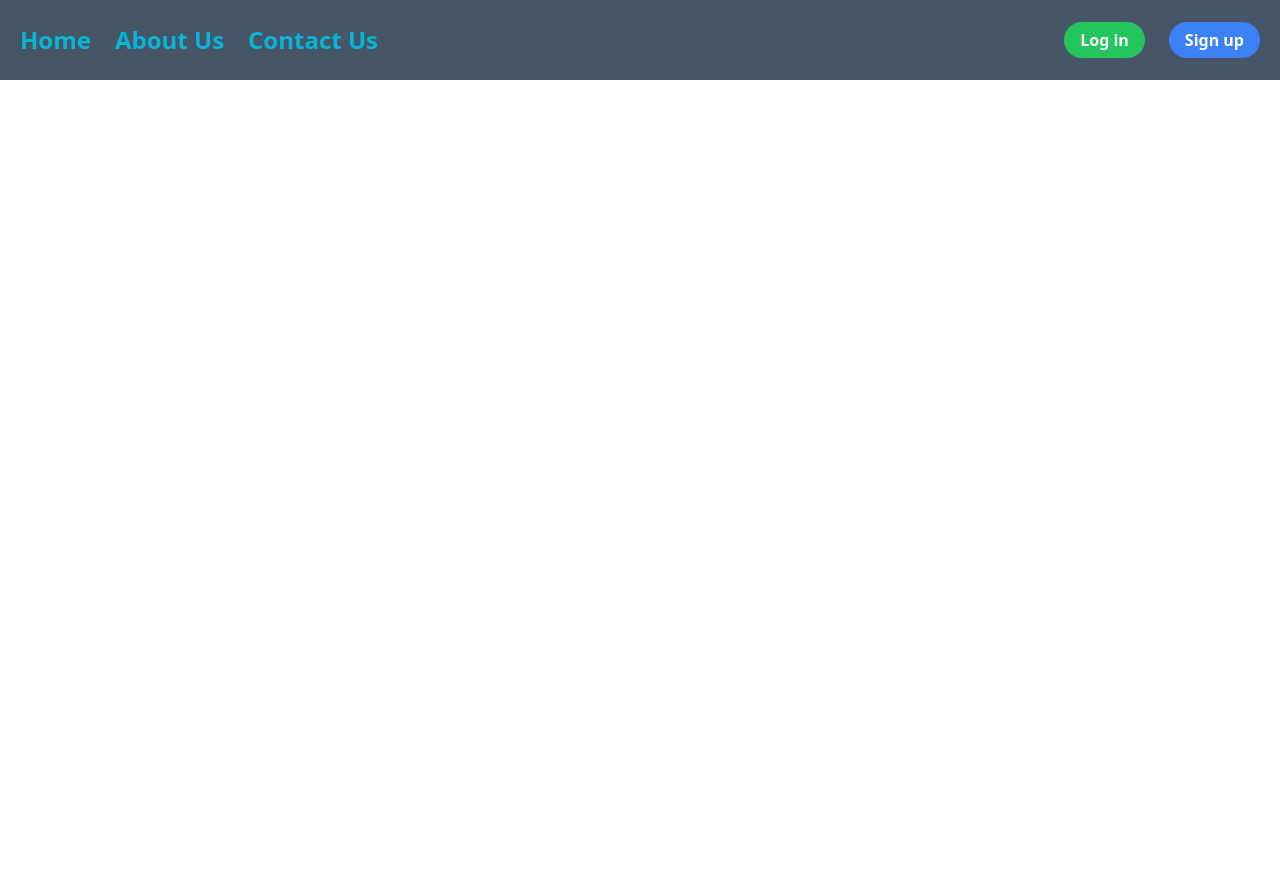
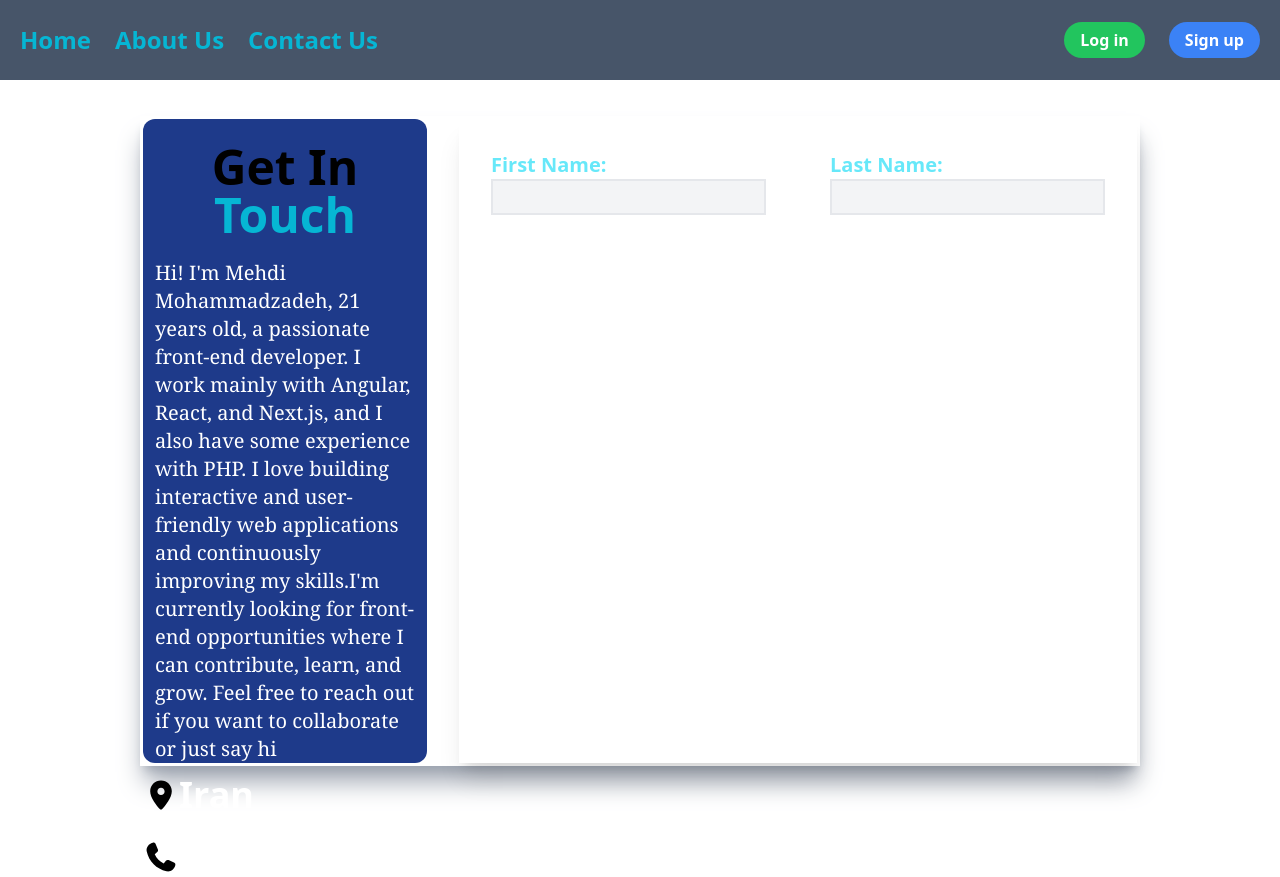
Before and after one commit to MahdiDeveloper1383/react-shop, a React (Create React App) app: page /contact-us in a window 1280 px wide. Before the commit the page ends 800 px from the top, so only its background shows below. Built offline with nearby package versions, Linux system fonts and the light colour scheme.

Commit message:
set Contact us

```diff
--- a/src/Pages/Shop/Contact-us.tsx
+++ b/src/Pages/Shop/Contact-us.tsx
@@ -6,6 +6,36 @@ const ContactUs = () => {
         <React.Fragment>
             <title>Contact Us</title>
             <Header/>
+            <div className="p-5 flex justify-center">
+            <div className="w-[1000px] h-[650px] flex  border-[3px] border-white shadow-xl shadow-gray-400">
+                <div className="left w-96  bg-blue-900 rounded-xl pt-6">
+                    <h2 className="text-5xl font-extrabold  text-center">Get In <span className="text-cyan-500">Touch</span></h2>
+                    <p className="text-xl mt-2 p-3 font-serif text-white">Hi! I'm Mehdi Mohammadzadeh, 21 years old, a passionate front-end developer. I work mainly with Angular, React, and Next.js, and I also have some experience with PHP. I love building interactive and user-friendly web applications and continuously improving my skills.I'm currently looking for front-end opportunities where I can contribute, learn, and grow. Feel free to reach out if you want to collaborate or just say hi</p>
+                    <div className="flex items-center">
+                        <svg className="w-9" xmlns="http://www.w3.org/2000/svg" viewBox="0 0 640 640"><path d="M128 252.6C128 148.4 214 64 320 64C426 64 512 148.4 512 252.6C512 371.9 391.8 514.9 341.6 569.4C329.8 582.2 310.1 582.2 298.3 569.4C248.1 514.9 127.9 371.9 127.9 252.6zM320 320C355.3 320 384 291.3 384 256C384 220.7 355.3 192 320 192C284.7 192 256 220.7 256 256C256 291.3 284.7 320 320 320z"/></svg>
+                        <span className="text-4xl font-bold text-white">Iran</span>
+                    </div>
+                    <div className="flex items-center mt-6">
+                        <svg className="w-9" xmlns="http://www.w3.org/2000/svg" viewBox="0 0 640 640"><path d="M224.2 89C216.3 70.1 195.7 60.1 176.1 65.4L170.6 66.9C106 84.5 50.8 147.1 66.9 223.3C104 398.3 241.7 536 416.7 573.1C493 589.3 555.5 534 573.1 469.4L574.6 463.9C580 444.2 569.9 423.6 551.1 415.8L453.8 375.3C437.3 368.4 418.2 373.2 406.8 387.1L368.2 434.3C297.9 399.4 241.3 341 208.8 269.3L253 233.3C266.9 222 271.6 202.9 264.8 186.3L224.2 89z"/></svg>
+                        <span className="text-3xl font-bold text-white"><a href="tel:+98">+989148239288</a></span>
+                    </div>
+                </div>
+                <div className="right bg-white ml-8 shadow-xl p-8">
+                    <form action="">
+                        <div className="flex justify-between items-center flex-row gap-16">
+                        <div className="flex flex-col">
+                            <label htmlFor="firstname" className="text-xl text-cyan-300 font-bold">First Name:</label>
+                          <input type="text" className="border-2 p-1 pr-9 bg-gray-100" />
+                        </div>
+                        <div className="flex flex-col">
+                            <label htmlFor="" className="text-xl text-cyan-300 font-bold">Last Name:</label>
+                        <input type="text" className="border-2 p-1 pr-9 bg-gray-100"  />
+                        </div>
+                        </div>
+                    </form>
+                </div>
+            </div>
+            </div>
         </React.Fragment>
      );
 }
```
